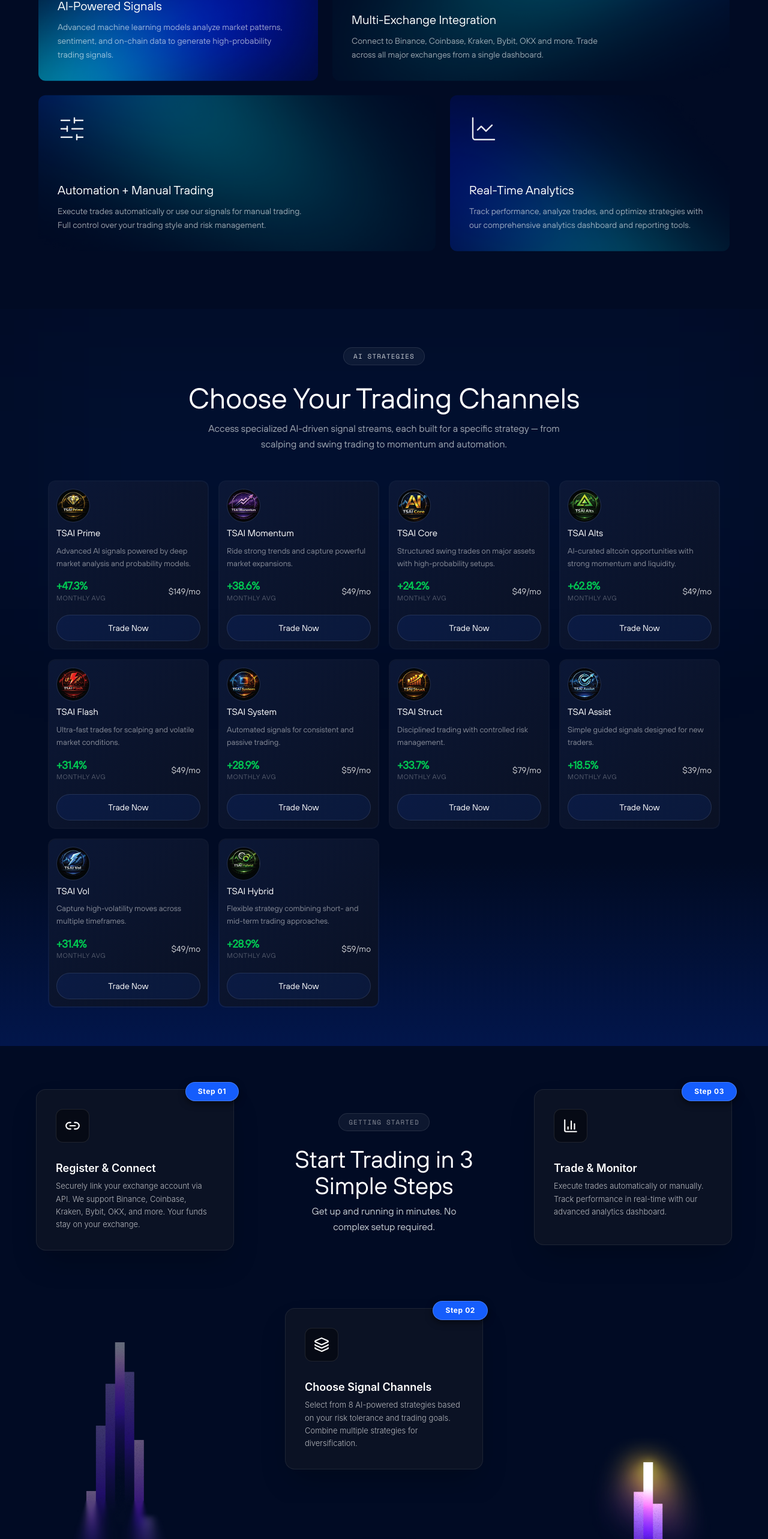
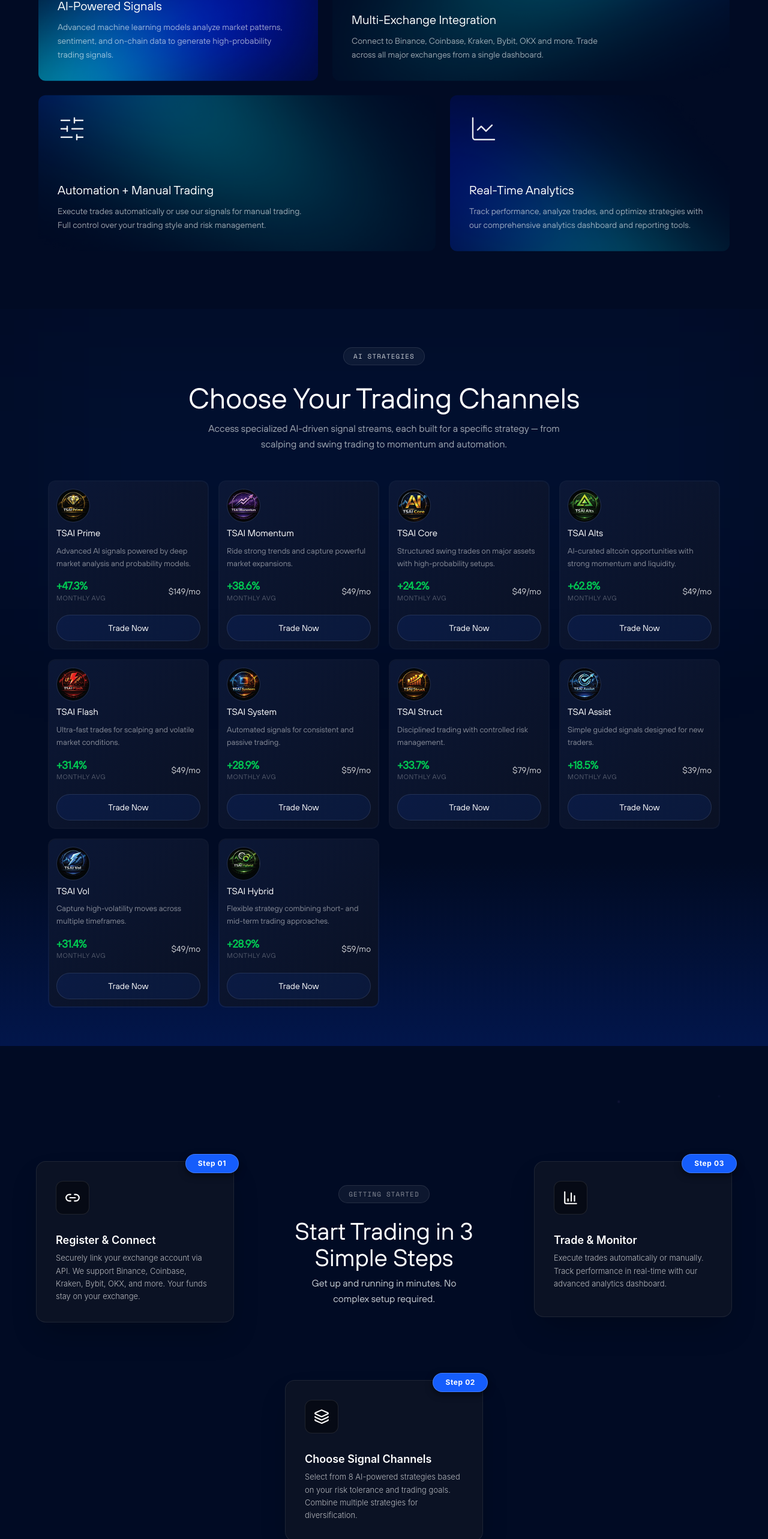
Before and after one commit to shreya-logicgo/tradingsignals-ai, a Next.js app in the folder landing-page/: page / in a window 1280 px wide. Shown: the part 1957-4523 px from the top of the page at 60% size. Built offline with nearby package versions, Linux system fonts and the light colour scheme.

Commit message:
rocket aniumation

```diff
--- a/landing-page/app/page.tsx
+++ b/landing-page/app/page.tsx
@@ -48,7 +48,7 @@ export default function Home() {
         <Strategies />
       </section>
 
-      <Steps />
+      {/* <Steps /> */}
       <Stats />
       <Categories />
       <Traders />
--- /dev/null
+++ b/landing-page/components/sections/stats/RocketParticles.tsx
@@ -0,0 +1,114 @@
+"use client";
+
+import { motion } from "framer-motion";
+import { RefObject, useEffect, useRef, useState } from "react";
+
+interface Props {
+  anchorRef: RefObject<HTMLElement | null>;
+}
+
+interface Particle {
+  id: number;
+  startX: number;
+  startY: number;
+  size: number;
+  duration: number;
+  fallY: number;
+  spreadFactor: number;
+}
+
+export default function RocketParticles({ anchorRef }: Props) {
+  const hostRef = useRef<HTMLDivElement>(null);
+  const timersRef = useRef<Set<number>>(new Set());
+  const [particles, setParticles] = useState<Particle[]>([]);
+
+  useEffect(() => {
+    const spawnParticle = () => {
+      const anchorEl = anchorRef.current;
+      const hostEl = hostRef.current;
+      if (!anchorEl || !hostEl) return;
+
+      const anchorRect = anchorEl.getBoundingClientRect();
+      const hostRect = hostEl.getBoundingClientRect();
+
+      const startX = anchorRect.left - hostRect.left + anchorRect.width / 2;
+
+      const startY = anchorRect.top - hostRect.top + anchorRect.height / 2;
+
+      // ✅ keep your original speed
+      const duration = 2.4 + Math.random() * 1.6;
+      const fallY = Math.random() * 230 + 260;
+
+      const particle: Particle = {
+        id: Date.now() + Math.random(),
+        startX,
+        startY,
+        size: Math.random() * 4 + 2,
+        duration,
+        fallY,
+
+        // controls horizontal position inside triangle
+        spreadFactor: Math.random() * 2 - 1, // -1 to 1
+      };
+
+      setParticles((prev) => [...prev.slice(-110), particle]);
+
+      const timeoutId = window.setTimeout(() => {
+        setParticles((prev) => prev.filter((p) => p.id !== particle.id));
+        timersRef.current.delete(timeoutId);
+      }, duration * 1000 + 120);
+
+      timersRef.current.add(timeoutId);
+    };
+
+    const intervalId = window.setInterval(spawnParticle, 85);
+
+    return () => {
+      window.clearInterval(intervalId);
+      timersRef.current.forEach((t) => window.clearTimeout(t));
+      timersRef.current.clear();
+    };
+  }, [anchorRef]);
+
+  return (
+    <div ref={hostRef} className="absolute inset-0 pointer-events-none z-0">
+      {particles.map((p) => {
+        const maxWidth = 180; // width of triangle bottom
+
+        return (
+          <motion.span
+            key={p.id}
+            className="absolute rounded-full"
+            style={{
+              width: p.size,
+              height: p.size,
+              background:
+                "radial-gradient(circle, #ffffff 0%, #c084fc 30%, #9f53f7 60%, transparent 100%)",
+              filter: "blur(1.5px)",
+            }}
+            initial={{
+              x: p.startX,
+              y: p.startY,
+              opacity: 0,
+              scale: 0.8,
+            }}
+            animate={{
+              // ✅ same vertical motion as before
+              y: p.startY + p.fallY,
+
+              // ✅ triangle widening (no speed change)
+              x: p.startX + p.spreadFactor * maxWidth,
+
+              opacity: [0, 1, 0],
+              scale: [0.8, 1, 0.6],
+            }}
+            transition={{
+              duration: p.duration, // unchanged
+              ease: "easeOut", // unchanged
+            }}
+          />
+        );
+      })}
+    </div>
+  );
+}
--- a/landing-page/components/sections/stats/Stats.tsx
+++ b/landing-page/components/sections/stats/Stats.tsx
@@ -3,29 +3,43 @@
 import Image from "next/image";
 import { useTranslation } from "react-i18next";
 import { useEffect, useRef } from "react";
-import { motion, useScroll, useTransform, useSpring, useMotionValue } from "framer-motion";
-import glowBar from "@/assets/images/glowBars.png";
-import { Noise } from "@react-three/postprocessing";
+import {
+  motion,
+  useScroll,
+  useTransform,
+  useSpring,
+  useMotionValue,
+  useInView,
+} from "framer-motion";
+
+import glowBar1 from "@/assets/images/glowBar1.png";
+import glowBar2 from "@/assets/images/glowBar2.png";
+
 import NoiseOverlay from "@/components/NoiseOverlay";
+import Steps from "../steps/Steps";
+import RocketParticles from "./RocketParticles";
 
 export default function Stats() {
   const { t } = useTranslation();
   const sectionRef = useRef<HTMLElement>(null);
+  const statsRef = useRef<HTMLDivElement>(null);
+  const leftRocketEmitterOneRef = useRef<HTMLDivElement>(null);
+  const leftRocketEmitterTwoRef = useRef<HTMLDivElement>(null);
+  const rightRocketEmitterOneRef = useRef<HTMLDivElement>(null);
+  const rightRocketEmitterTwoRef = useRef<HTMLDivElement>(null);
+  const isInView = useInView(statsRef, { once: true, amount: 0.5 });
 
-  // 1. Scroll-based parallax calculation
+  // Scroll animation
   const { scrollYProgress } = useScroll({
     target: sectionRef,
     offset: ["start end", "end start"],
   });
 
-  // 2. Mouse-based vertical influence
   const mouseTranslateY = useMotionValue(0);
 
   useEffect(() => {
     const handleMouseMove = (e: MouseEvent) => {
-      // Calculate normalized mouse position (-0.5 to 0.5)
-      const relativeY = (e.clientY / window.innerHeight) - 0.5;
-      // Map to a ±60px range of vertical influence
+      const relativeY = e.clientY / window.innerHeight - 0.5;
       mouseTranslateY.set(relativeY * 120);
     };
 
@@ -33,16 +47,13 @@ export default function Stats() {
     return () => window.removeEventListener("mousemove", handleMouseMove);
   }, [mouseTranslateY]);
 
-  // Transform scroll progress to vertical offset (-120px to 120px)
   const scrollTranslateY = useTransform(scrollYProgress, [0, 1], [-120, 120]);
 
-  // Combine scroll and mouse movement into one value
   const combinedY = useTransform(
     [scrollTranslateY, mouseTranslateY],
     ([scroll, mouse]) => (scroll as number) + (mouse as number)
   );
 
-  // Apply spring smoothing for a premium feel
   const smoothY = useSpring(combinedY, {
     stiffness: 40,
     damping: 25,
@@ -57,73 +68,143 @@ export default function Stats() {
 
   return (
     <section
-      className="w-full relative lg:py-30 "
       ref={sectionRef}
-      // className="w-full relative lg:py-30 overflow-hidden"
+      className="w-full relative lg:py-30 overflow-hidden"
+    >
+      <Steps />
+      <NoiseOverlay />
 
+      {/* ───────── Rockets + Particles ───────── */}
+      <motion.div
+        className="absolute top-0 inset-0 mx-auto pointer-events-none lg:max-w-300 max-w-200"
+        style={{ y: smoothY }}
       >
-      <NoiseOverlay/>
-      <div
-        className="absolute inset-0 pointer-events-none"
-        style={{
-          zIndex: 0,
-          background: `radial-gradient(
-            ellipse 27% 52% at 50% 50%,
-            rgba(0, 18, 184, 0.50) 0%,
-            rgba(0, 18, 184, 0.25) 30%,
-            rgba(0, 18, 184, 0.08) 55%,
-            transparent 70%
-          )`,
-        }}
-      />
-
-      {/* ── GlowBar Image with Interactive Motion ── */}
+        <div className="relative h-full">
+          {/* LEFT ROCKET */}
           <motion.div
-        className="absolute md:-top-90 -top-25 mx-auto inset-0 pointer-events-none lg:h-250 lg:max-w-300 h-150 max-w-200"
-        style={{
-          zIndex: 1,
-          y: smoothY,
+            className="absolute top-100 left-0 w-full h-full max-w-60 z-10"
+            animate={
+              isInView
+                ? {
+                    x: [0, -1, 1, -1, 1, 0],
+                    y: ["0%", "-150%"],
+                  }
+                : {}
+            }
+            transition={{
+              x: {
+                duration: 0.4,
+                ease: "easeInOut",
+                repeat: 3,
+                repeatType: "reverse",
+              },
+              y: {
+                duration: 5,
+                ease: [0.25, 0.1, 0.25, 1],
+                delay: 1.2,
+              },
             }}
           >
+            <div className="max-h-150  relative w-full h-full">
+              <div
+                ref={leftRocketEmitterOneRef}
+                className="absolute top-80 w-2 h-2 left-16"
+              />
+              <div
+                ref={leftRocketEmitterTwoRef}
+                className="absolute top-90 w-2 h-2 right-8"
+              />
               <Image
-          src={glowBar}
+                src={glowBar1}
                 alt=""
                 fill
                 sizes="100vw"
-          className=""
+                className="max-h-150"
                 style={{ mixBlendMode: "screen" }}
                 priority
               />
+            </div>
           </motion.div>
 
-      {/* ── Stats Content ── */}
-      <div className="flex flex-col md:flex-row items-center justify-center pt-20" style={{ zIndex: 2, position: "relative" }}>
+          {/* RIGHT ROCKET */}
+          <motion.div
+            className="absolute right-0 w-full h-full max-w-60 z-10"
+            animate={
+              isInView
+                ? {
+                    x: [0, 1, -1, 1, -1, 0],
+                    y: ["0%", "-140%"],
+                  }
+                : {}
+            }
+            transition={{
+              x: {
+                duration: 0.4,
+                ease: "easeInOut",
+                repeat: 3,
+                repeatType: "reverse",
+                delay: 0.1,
+              },
+              y: {
+                duration: 5,
+                ease: [0.25, 0.1, 0.25, 1],
+                delay: 1.3,
+              },
+            }}
+          >
+            <div className="max-h-150 mt-130 relative w-full h-full">
+              <div
+                ref={rightRocketEmitterOneRef}
+                className="absolute top-80 w-2 h-2 right-25"
+              />
+              <div
+                ref={rightRocketEmitterTwoRef}
+                className="absolute top-90 w-2 h-2 left-16"
+              />
+              <Image
+                src={glowBar2}
+                alt=""
+                fill
+                sizes="100vw"
+                className="max-h-150"
+                style={{ mixBlendMode: "screen" }}
+                priority
+              />
+            </div>
+          </motion.div>
+
+          <RocketParticles anchorRef={leftRocketEmitterOneRef} />
+          <RocketParticles anchorRef={leftRocketEmitterTwoRef} />
+          <RocketParticles anchorRef={rightRocketEmitterOneRef} />
+          <RocketParticles anchorRef={rightRocketEmitterTwoRef} />
+        </div>
+      </motion.div>
+
+      {/* ───────── Stats Content ───────── */}
+      <div
+        ref={statsRef}
+        className="flex flex-col md:flex-row items-center justify-center pt-20 relative z-20"
+      >
         {stats.map((stat, i) => (
-          <div key={stat.label} className="flex flex-col md:flex-row items-center">
-
-            {/* Divider */}
+          <div
+            key={stat.label}
+            className="flex flex-col md:flex-row items-center"
+          >
             {i > 0 && (
-              <div
-                className="w-16 h-[1px] md:w-[1px] md:h-[44px] my-6 md:my-0 md:mx-[60px] shrink-0"
-              />
+              <div className="w-16 h-[1px] md:w-[1px] md:h-[44px] my-6 md:my-0 md:mx-[60px] shrink-0 bg-white/20" />
             )}
 
-            {/* Stat Block — Localized */}
             <div className="flex flex-col items-center text-center">
               <span
                 className="text-4xl md:text-[50px] text-white tracking-[-0.5px] leading-[1.1]"
-                style={{
-                  fontFamily: "var(--font-hoves)",
-                }}
+                style={{ fontFamily: "var(--font-hoves)" }}
               >
                 {stat.number}
               </span>
 
               <span
                 className="text-xs md:text-[14px] text-white/70 mt-2 md:mt-[10px] whitespace-nowrap"
-                style={{
-                  fontFamily: "var(--font-hoves)",
-                }}
+                style={{ fontFamily: "var(--font-hoves)" }}
               >
                 {stat.label}
               </span>
--- a/landing-page/components/sections/steps/Steps.tsx
+++ b/landing-page/components/sections/steps/Steps.tsx
@@ -41,7 +41,7 @@ export default function Steps() {
 
       <NoiseOverlay/>
         <div className="max-w-7xl mx-auto px-6 md:px-12 lg:px-15">
-          <div className="grid grid-cols-1 lg:grid-cols-3 gap-12 lg:gap-x-12 lg:gap-y-0 items-start">
+          <div className="grid grid-cols-1 lg:grid-cols-3 gap-12 lg:gap-x-12 lg:gap-y-0 items-start relative z-2">
 
             {/* ── HEADING ── */}
             <motion.div variants={fadeUpVariant} className="lg:col-start-2 lg:row-start-1 flex flex-col items-center text-center lg:pt-14 mb-8 lg:mb-0 order-1">
```
Also changed, not shown: landing-page/app/globals.css (+37 -10 lines), landing-page/assets/images/glowBar1.png (added), landing-page/assets/images/glowBar2.png (added). Lines whose indentation alone changed are shown as unchanged.
